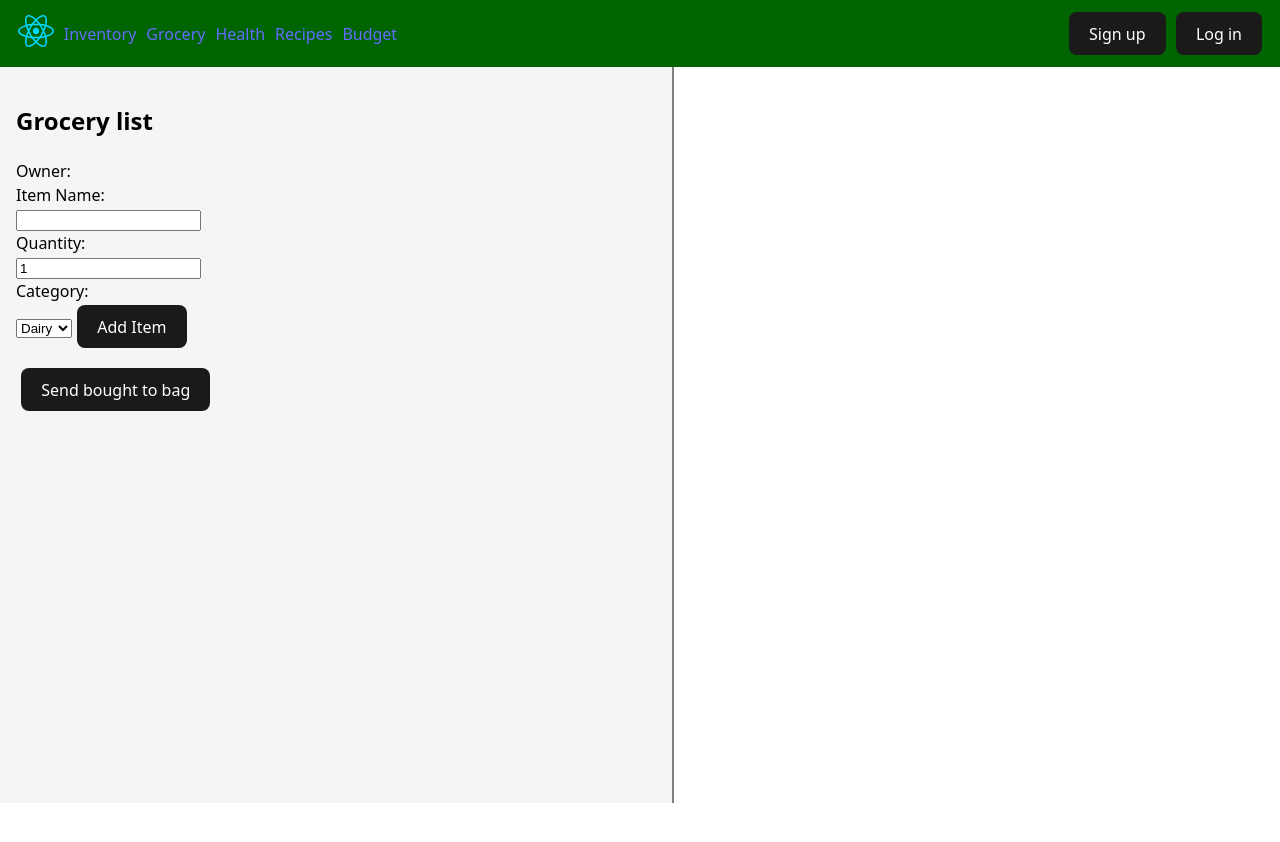
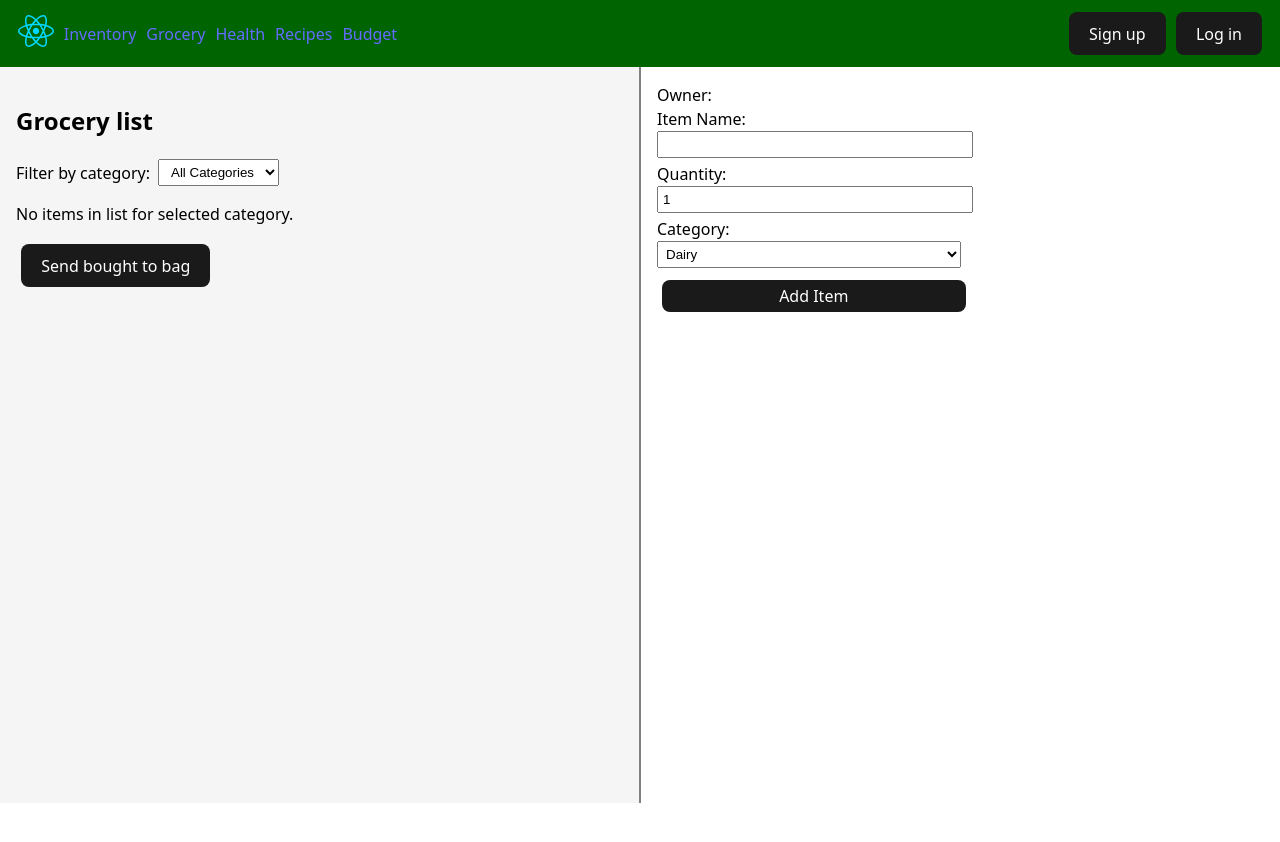
Before and after one commit to PAP-2025-Summer-L6-G1/Final-Project-Frontend, a React (Vite) app: page /grocery in a window 1280 px wide. Shown: the top 842 px of the page. Before the commit the page ends 803 px from the top, so only its background shows below. Built offline with nearby package versions, Linux system fonts and the light colour scheme.

Commit message:
Implemented editing, Categories, fixed up CSS a bit

```diff
--- a/src/components/GroceryList.jsx
+++ b/src/components/GroceryList.jsx
@@ -1,38 +1,13 @@
 import { useEffect, useContext, useState } from "react";
 import "./GroceryList.css"
 import GroceryContext from "../contexts/GroceryContext";
-import AccountContext from "../contexts/AccountContext";
-import { useRef } from "react";
+import GroceryListItem from "./GroceryListItem";
+import GroceryListForm from "./GroceryListForm";
 
 export default function GroceryList() {
     const groceryContext = useContext(GroceryContext);
-    const accountContext = useContext(AccountContext);
 
-    const [name, setName] = useState("");
-    const [quantity, setQuantity] = useState(1);
-    const [category, setCategory] = useState("dairy");
-    const [isBought, setIsBought] = useState(false);
-
-    async function handleAddItem(event) {
-        event.preventDefault();
-        const success = await groceryContext.newItem({
-            ownerId: accountContext.loggedInUser,
-            name: name,
-            quantity: quantity,
-            category: category,
-            isBought: isBought,
-            storageType: "list"
-        }, groceryContext.items, groceryContext.setItems);
-
-        if (success) {
-            setName("");
-            setQuantity(1);
-            setCategory("");
-            setIsBought(false);
-        }
-
-        await groceryContext.getItems(accountContext.loggedInUser, groceryContext.setItems);
-    }
+    const [filterCategory, setFilterCategory] = useState("");
 
     async function sendAllBoughtToBag() {
         const checkedItem = groceryContext.items.filter((item) => item.storageType === "list" && item.isBought)
@@ -40,60 +15,52 @@ export default function GroceryList() {
         for (let item of checkedItem) {
             await groceryContext.updateStorageType(item._id, "bag", groceryContext.items, groceryContext.setItems);
         }
-
     }
 
+    const allCategories = ["dairy", "meat", "grain", "fruit"];
+
+    const filteredItems = groceryContext.items.filter((item) => (
+        item.storageType === "list" && (item.category === filterCategory || filterCategory === "")
+    ))
+
+    const groupedItems = {};
+    filteredItems.forEach((item) => {
+        const category = item.category;
+        if (!groupedItems[category]) {
+            groupedItems[category] = [];
+        }
+        groupedItems[category].push(item);
+    })
 
     return (
-        <div className="grocery-list">
-            <h2> Grocery list </h2>
-            <form id="add-item-form" onSubmit={handleAddItem}>
-                <label>Owner: {accountContext.loggedInUser}</label>
+        <div className="grocery-list-page-container">
+            <div className="grocery-list">
+                <h2> Grocery list </h2>
+                <div className="filter">
+                    <label htmlFor="category-filter">Filter by category:</label>
+                    <select id="category-filter" value={filterCategory} onChange={(event) => setFilterCategory(event.target.value)} >
+                        <option value="">All Categories</option>
+                        {allCategories.map((category) => (
+                            <option key={category} value={category}>{category}</option>
+                        ))}
+                    </select>
+                </div>
+                {filteredItems.length === 0 ? (<p>No items in list for selected category.</p>) : null}
+                {Object.entries(groupedItems).map(([category, items]) => (
+                    <div className="category-group">
+                        <h3 className="category-label">{category}</h3>
+                        {items.map((item, index) => (
+                            <GroceryListItem key={index} item={item} />
+                        ))}
+                    </div>
+                ))}
 
-                <label htmlFor="item-name">Item Name:</label>
-                <input
-                    type="text"
-                    id="item-name"
-                    value={name}
-                    onChange={(event)=> setName(event.target.value)}
-                    required />
-                <label htmlFor="item-quantity">Quantity:</label>
-                <input
-                    type="number"
-                    id="item-quantity"
-                    value={quantity}
-                    onChange={(event) => setQuantity(event.target.value)}
-                    required />
-                <label htmlFor="item-category">Category:</label>
-                <select
-                    id="item-category"
-                    value={category}
-                    onChange={(event) => setCategory(event.target.value)}
-                    required>
+                <button type="button" className="send-bag-button" onClick={sendAllBoughtToBag}>Send bought to bag</button>
+            </div>
 
-                    <option value="dairy">Dairy</option>
-                    <option value="meat">Meat</option>
-                    <option value="fruit">Fruit</option>
-                    <option value="other">Other</option>
-                </select>
-                <button type="submit">Add Item</button>
-                <ul>
-                    {groceryContext.items.filter((item) => item.storageType === "list").map((item, index) => (
-                        <li key={index}>
-                            <input
-                                type="checkbox"
-                                checked={item.isBought}
-                                onChange={() => groceryContext.updateIsBought(item._id, !item.isBought, groceryContext.items, groceryContext.setItems)}
-                            />
-                            Name: {item.name},
-                            Quantity: {item.quantity},
-                            Category: {item.category},
-                            IsBought: {item.isBought ? "yes" : "no"}
-                        </li>
-                    ))}
-                </ul>
-                <button type="button" onClick={sendAllBoughtToBag}>Send bought to bag</button>
-            </form>
+            <div className="grocery-list-form">
+                <GroceryListForm />
+            </div>
         </div>
     )
 }
```
